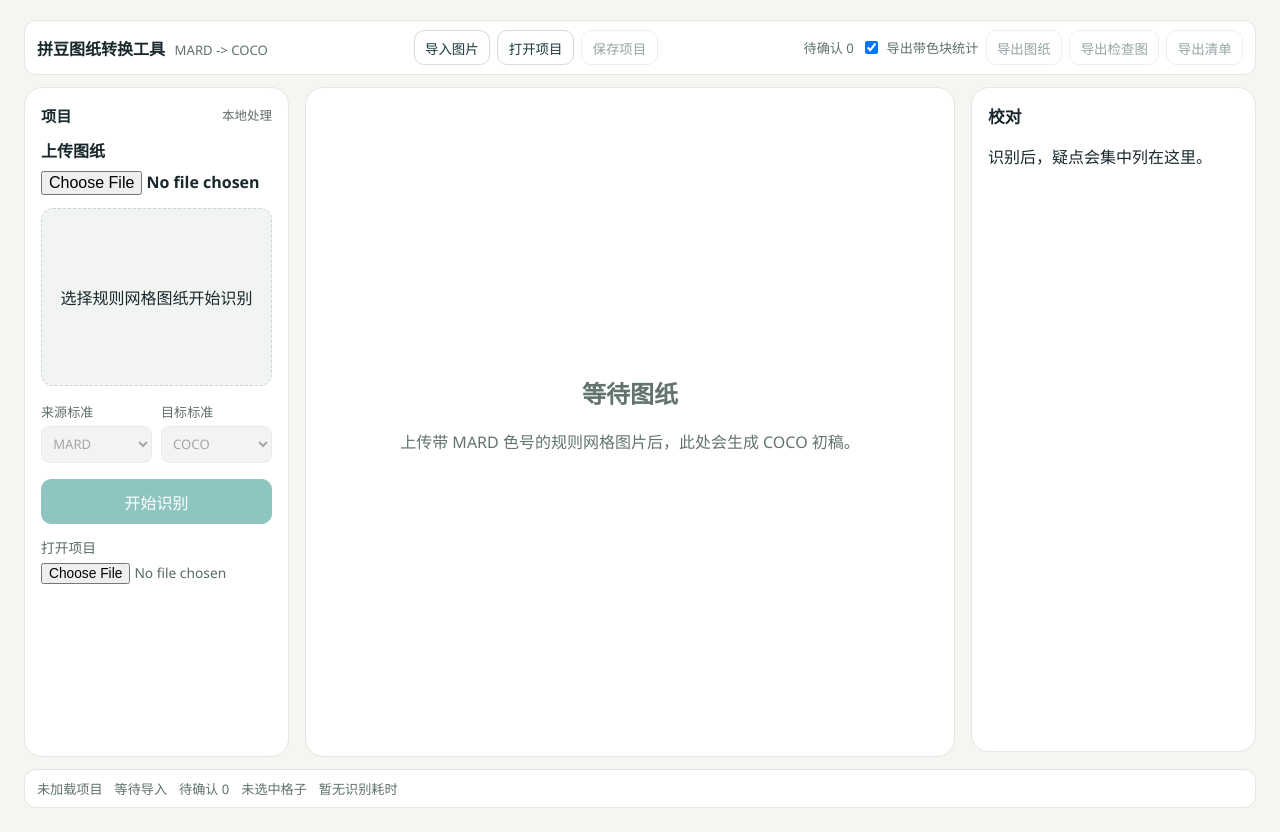
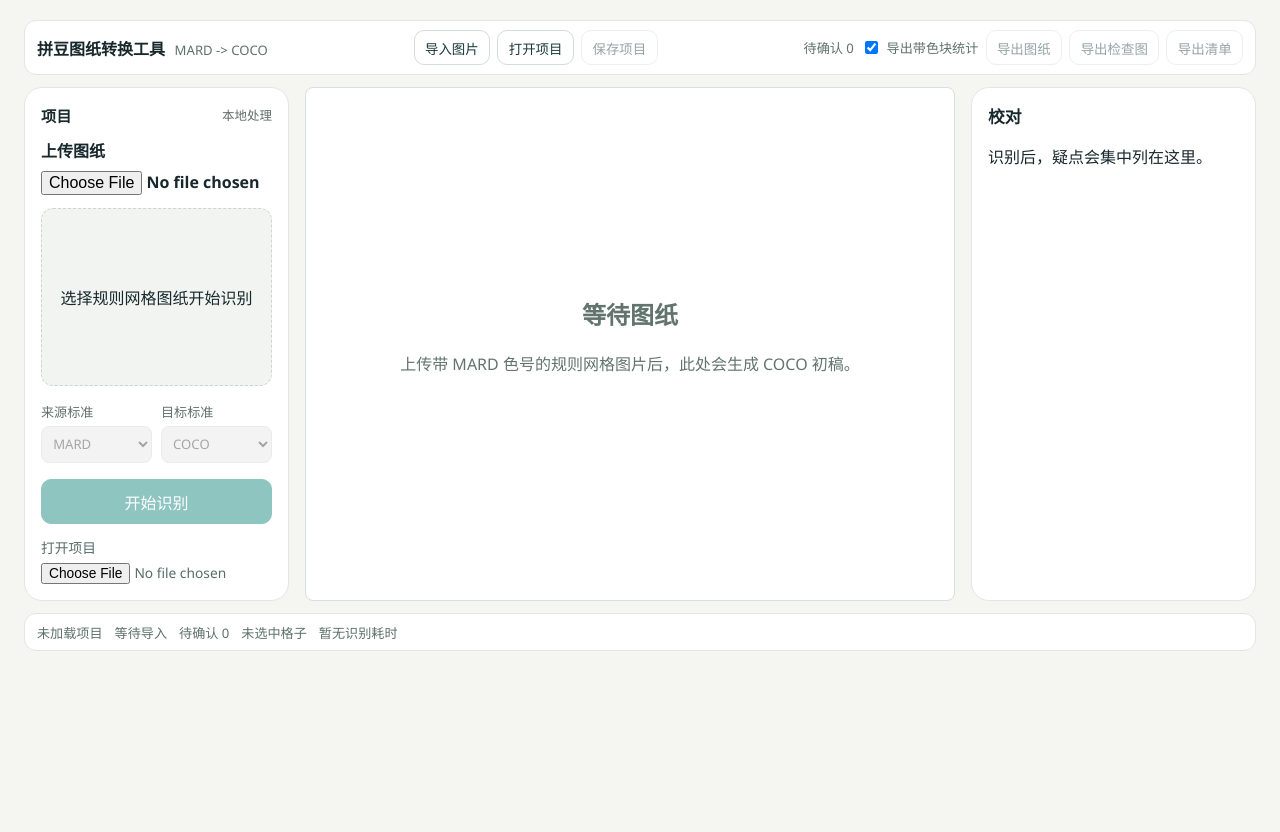
Before and after one commit to woleigedou116-ui/perler-beads-blueprint-exchange, a React (Vite) app in the folder apps/web/: page / in a window 1280 px wide. After the commit the page ends 800 px from the top, so only its background shows below. Built offline with nearby package versions, Linux system fonts and the light colour scheme; no server answers.

Commit message:
feat: focus exports and previews for desktop workbench

```diff
--- a/apps/web/src/styles/app.css
+++ b/apps/web/src/styles/app.css
@@ -168,12 +168,22 @@ p {
   min-height: 58vh;
 }
 
-.panel,
-.center-workspace {
+.panel {
   background: #fff;
   border: 1px solid #e3e7e2;
   border-radius: 18px;
   padding: 1rem;
+}
+
+.center-workspace {
+  background: #ffffff;
+  border: 1px solid #d9dfdc;
+  border-radius: 8px;
+  display: flex;
+  flex-direction: column;
+  gap: 0.75rem;
+  min-height: 0;
+  padding: 0.75rem;
 }
 
 .panel h2 {
@@ -299,13 +309,6 @@ p {
   width: 100%;
 }
 
-.center-workspace {
-  display: flex;
-  flex-direction: column;
-  gap: 1rem;
-  min-height: 670px;
-}
-
 .empty-workspace {
   align-items: center;
   color: #63746f;
@@ -332,9 +335,10 @@ p {
 
 .comparison-toolbar {
   align-items: center;
+  border-bottom: 1px solid #e2e7e4;
   display: flex;
-  gap: 0.55rem;
-  justify-content: space-between;
+  min-height: 2.4rem;
+  padding-bottom: 0.5rem;
 }
 
 .comparison-toolbar-actions {
@@ -366,12 +370,13 @@ p {
 }
 
 .preview-card {
-  border: 1px solid #e6e9e4;
-  border-radius: 14px;
+  border: 1px solid #dfe5e2;
+  border-radius: 8px;
   display: grid;
   grid-row: span 3;
   grid-template-rows: subgrid;
-  padding: 0.75rem;
+  min-width: 0;
+  padding: 0.5rem;
 }
 
 .preview-card-header {
@@ -419,11 +424,14 @@ p {
 
 .preview-viewport {
   align-items: center;
+  background: #f7f8f6;
+  border: 1px solid #e0e5e2;
+  border-radius: 6px;
   display: flex;
   grid-row: 2;
   justify-content: center;
   margin-top: 0;
-  min-height: 350px;
+  min-height: 360px;
   overflow: hidden;
   overscroll-behavior: contain;
   touch-action: none;
```
Also changed, not shown: 1 other file (tests, documents, lock files or other folders).
